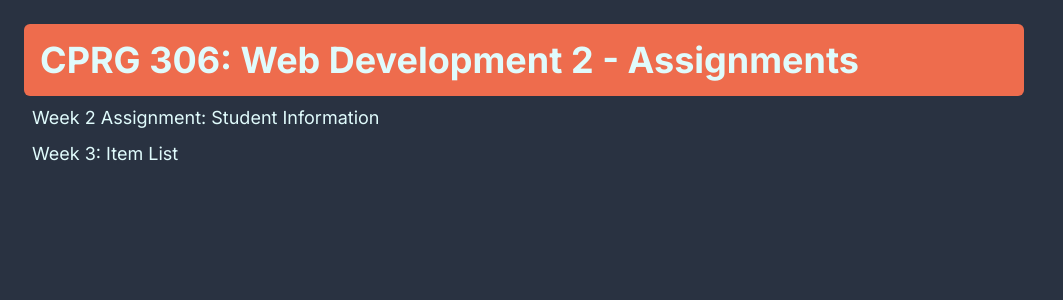
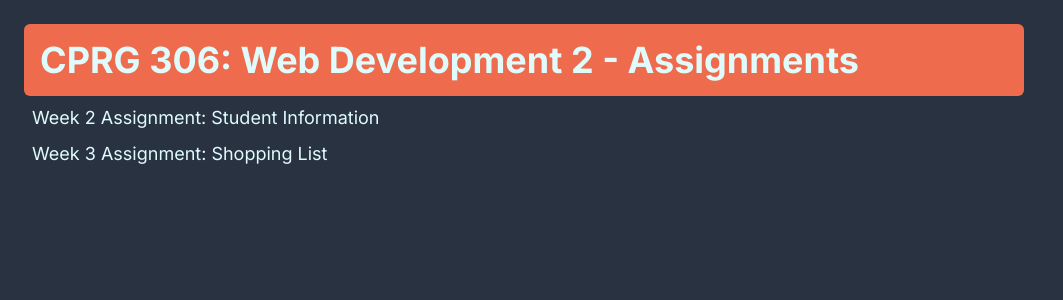
Before and after one commit to nataliey16/cprg306-assignments, a Next.js app: page / in a window 1280 px wide. Shown: the top 300 px of the page, without its empty margins (0-1063 px from the left). Built offline with nearby package versions, Linux system fonts and the light colour scheme.

Commit message:
Change link title for week 3

```diff
--- a/app/page.js
+++ b/app/page.js
@@ -14,7 +14,7 @@ export default function Home() {
         Week 2 Assignment: Student Information
       </Link>
       <Link className={LINK_STYLES} href="week-3">
-        Week 3: Item List
+        Week 3 Assignment: Shopping List
       </Link>
     </main>
   );
```
